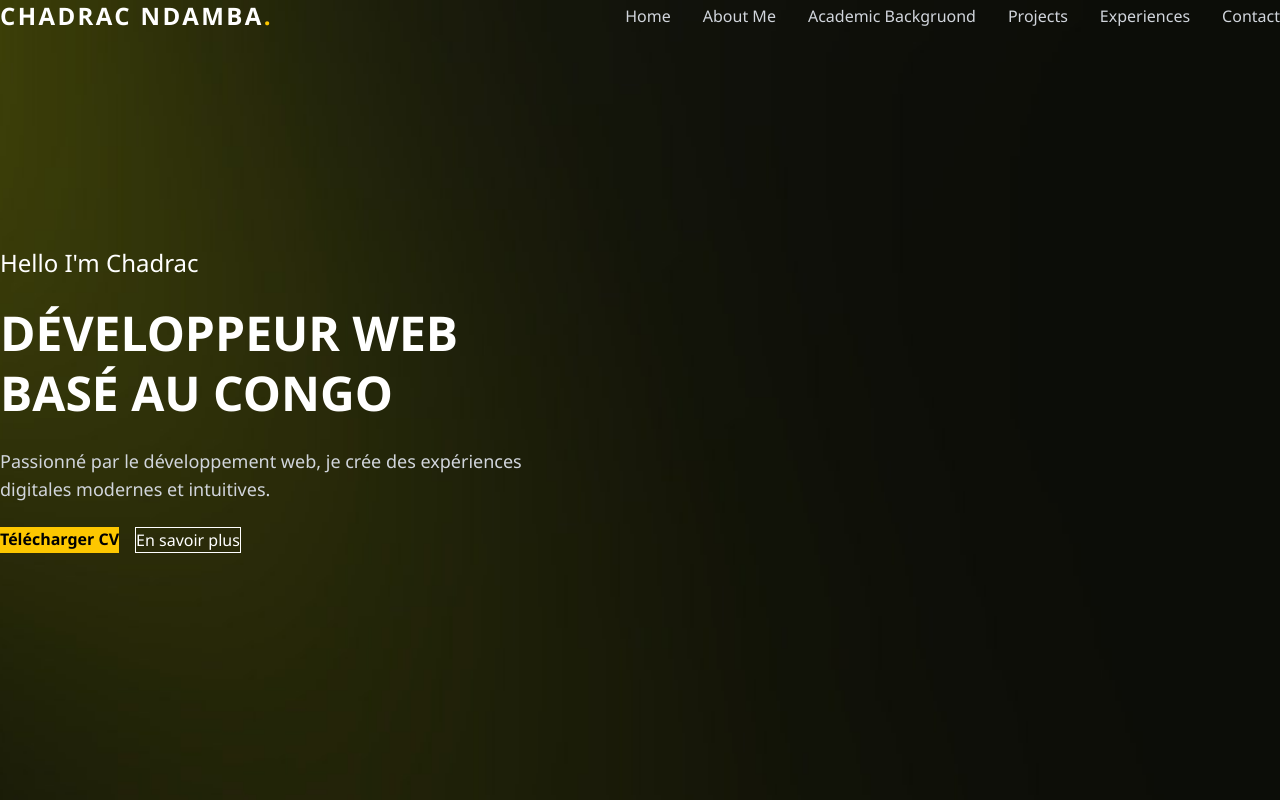
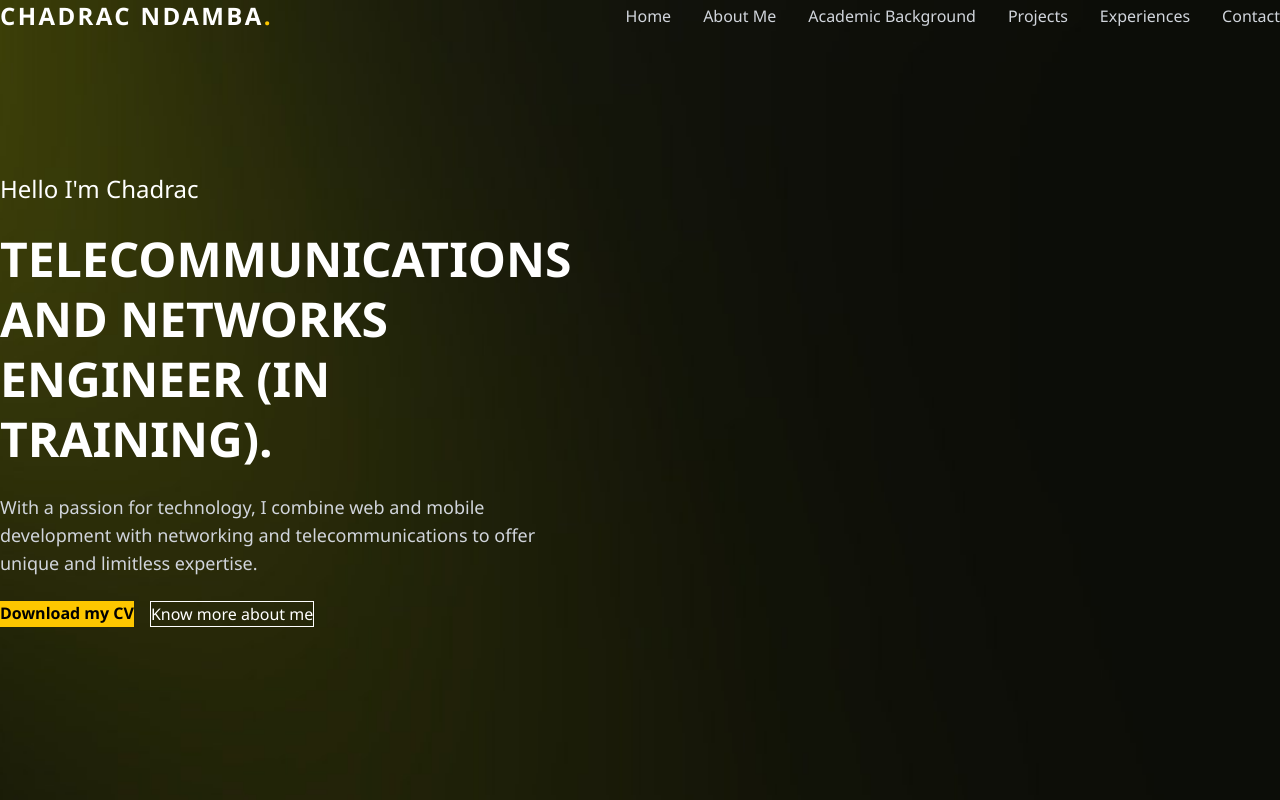
Before and after one commit to Huygens15/portfolio-chadrac, a Next.js app: page / in a window 1280 px wide. Built offline with nearby package versions, Linux system fonts and the light colour scheme.

Commit message:
Hero modification in english

```diff
--- a/components/Header.tsx
+++ b/components/Header.tsx
@@ -27,7 +27,7 @@ const Header = () => {
             <nav className="hidden md:flex gap-8">
                 <a href="#" className="text-gray-300 hover:text-yellow-400">Home</a>
                 <a href="#about" className="text-gray-300 hover:text-yellow-400">About Me</a>
-                <a href="#parcours" className="text-gray-300 hover:text-yellow-400">Academic Backgruond</a>
+                <a href="#parcours" className="text-gray-300 hover:text-yellow-400">Academic Background</a>
                 <a href="#projects" className="text-gray-300 hover:text-yellow-400">Projects</a>
                 <a href="#experience" className="text-gray-300 hover:text-yellow-400">Experiences</a>
                 <a href="#contact" className="text-gray-300 hover:text-yellow-400">Contact</a>
--- a/components/Hero.tsx
+++ b/components/Hero.tsx
@@ -10,19 +10,19 @@ const Hero = () => {
         <h3 className="text-white text-2xl">Hello I'm Chadrac</h3>
 
         <h1 className="text-white text-5xl font-bold uppercase leading-tight">
-          Développeur Web Basé au Congo
+          Telecommunications and Networks Engineer (in training).
         </h1>
 
         <p className="text-gray-300 text-lg">
-          Passionné par le développement web, je crée des expériences digitales modernes et intuitives.
+          With a passion for technology, I combine web and mobile development with networking and telecommunications to offer unique and limitless expertise.
         </p>
 
         <div className="flex gap-4 mt-4">
           <a href="#" className="bg-yellow-400 text-black px-6 py-3 font-bold hover:bg-yellow-300 transition">
-            Télécharger CV
+            Download my CV
           </a>
           <a href="#about" className="border border-white text-white px-6 py-3 hover:bg-white hover:text-black transition">
-            En savoir plus
+            Know more about me
           </a>
         </div>
 
```
